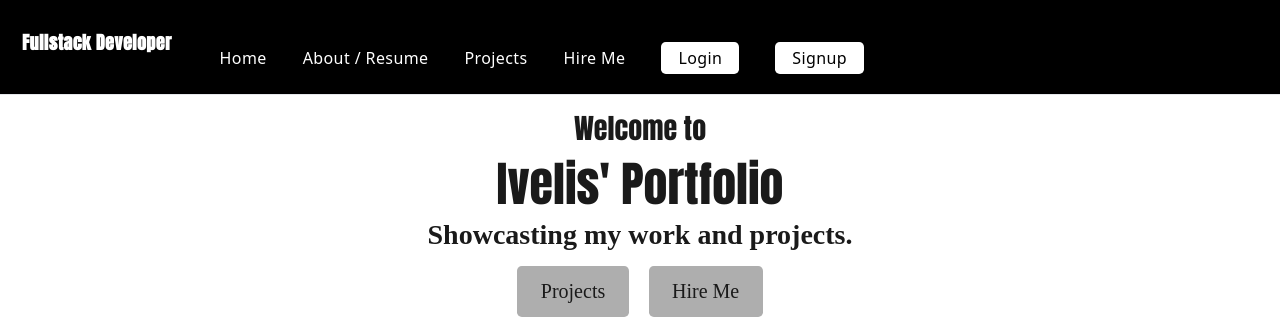
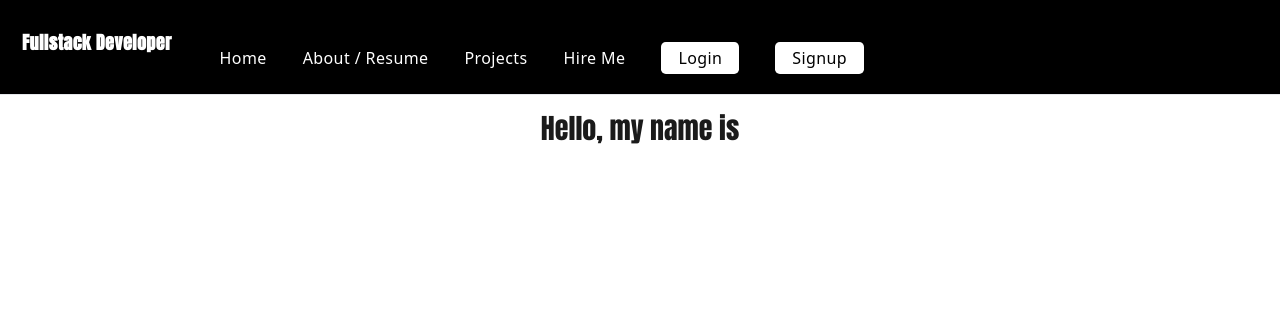
Before and after one commit to I-0110/ivelisFullstackPortfolio, a React (Vite) app in the folder client/: page / in a window 1280 px wide. Shown: the top 319 px of the page. Built offline with nearby package versions, Linux system fonts and the light colour scheme; no server answers; a web font is replaced by a local one.

Commit message:
Attempt to add video as font on Header.tsx. Please try again

```diff
--- a/client/src/App.css
+++ b/client/src/App.css
@@ -434,14 +434,36 @@ a:hover {
   text-decoration: underline;
 }
 
-/* LOGO */
-.logo {
-  content: url('/IB.svg');
-  width: 40px;
-}
-
-.dark .logo {
-  content: url('/IB-dark.svg');
+/* VIDEO-SECTION */
+.video-section {
+  overflow: hidden;
+  position: relative;
+  width: 100%;
+  height: 100vh;
+}
+
+.video-section video {
+  width: 100%;
+  height: 100%;
+  object-fit: cover;
+}
+
+.video-copy {
+  position: absolute;
+  top: 0;
+  left: 0;
+  right: 0;
+  height: 100%;
+  font-size: 48vw;
+  margin-left: -2vw;
+  line-height: 78vw;
+  background-color: rgb(0, 0, 0);
+  user-select: none;
+  mix-blend-mode: multiply;
+}
+
+.spacer {
+  height: 70vh;
 }
 
 /* HEIGHT / WIDTH UTILS */
--- /dev/null
+++ b/client/src/components/BgVideo/index.tsx
@@ -0,0 +1,52 @@
+// import { useRef, useEffect } from 'react';
+// import gsap from 'gsap';
+// import { ScrollTrigger } from 'gsap/ScrollTrigger';
+
+function Video() {
+    // gsap.registerPlugin(ScrollTrigger);
+
+    // const videoRef = useRef(null);
+    // const textRef = useRef(null);
+    // const triggerRef = useRef(null);
+
+    // useEffect(() => {
+    //     const tl = gsap.timeline(
+    //         {
+    //             scrollTrigger: {
+    //                 trigger: triggerRef.current,
+    //                 scrub: true,
+    //                 start: "top center",
+    //                 end: "bottom top",
+    //             },
+    //         }
+    //     );
+    //     tl.to(
+    //         textRef.current,
+    //         {
+    //             translateY: -300
+    //         },
+    //         0
+    //     );
+    //     tl.to(
+    //         videoRef.current,
+    //         {
+    //             filter: "grayscale(80%)"
+    //         },
+    //         0
+    //     );
+    // }, []);
+
+    return (
+        <div
+        // ref={triggerRef}
+        className="video-section">
+            <div className="video-copy">
+                <h1
+                // ref={textRef}
+                className="text-[#ffffff] space-x-2">Ivelis Becker</h1>
+            </div>
+        </div>
+    )
+}
+
+export default Video
--- a/client/src/components/Header/index.tsx
+++ b/client/src/components/Header/index.tsx
@@ -1,6 +1,7 @@
 import { Link } from 'react-router-dom';
 import { type MouseEvent} from 'react';
 import Auth from '../../utils/auth';
+import Video from '../../components/BgVideo';
 
 const Header = () => {
   const logout = (event: MouseEvent<HTMLButtonElement>) => {
@@ -8,13 +9,11 @@ const Header = () => {
     Auth.logout();
   };
   return (
-    <header className="bg-background text-text dark:bg-dark-background dark:text-dark-text mb-4 py-3 display-flex align-center">
+    <header className="mb-4 py-3 display-flex align-center">
       <div className="container flex-column justify-space-between-lg justify-center align-center text-center">
-        <h3>Welcome to</h3>
-        <Link className="text-dark" to="/">
-          <h1 className="m-0" style={{ fontSize: '3rem' }}>
-            Ivelis' Portfolio
-          </h1>
+        <h3>Hello, my name is</h3>
+        <Link className="spacer text-dark" to="/">
+          <Video />
         </Link>
         <p className="m-0" style={{ fontSize: '1.75rem', fontWeight: '700' }}>
           Showcasting my work and projects.
--- a/package.json
+++ b/package.json
@@ -23,6 +23,7 @@
     "wait-on": "^7.2.0"
   },
   "dependencies": {
-    "bcryptjs": "^3.0.2"
+    "bcryptjs": "^3.0.2",
+    "gsap": "^3.13.0"
   }
 }
```
Also changed, not shown: 1 other file (tests, documents, lock files or other folders).
